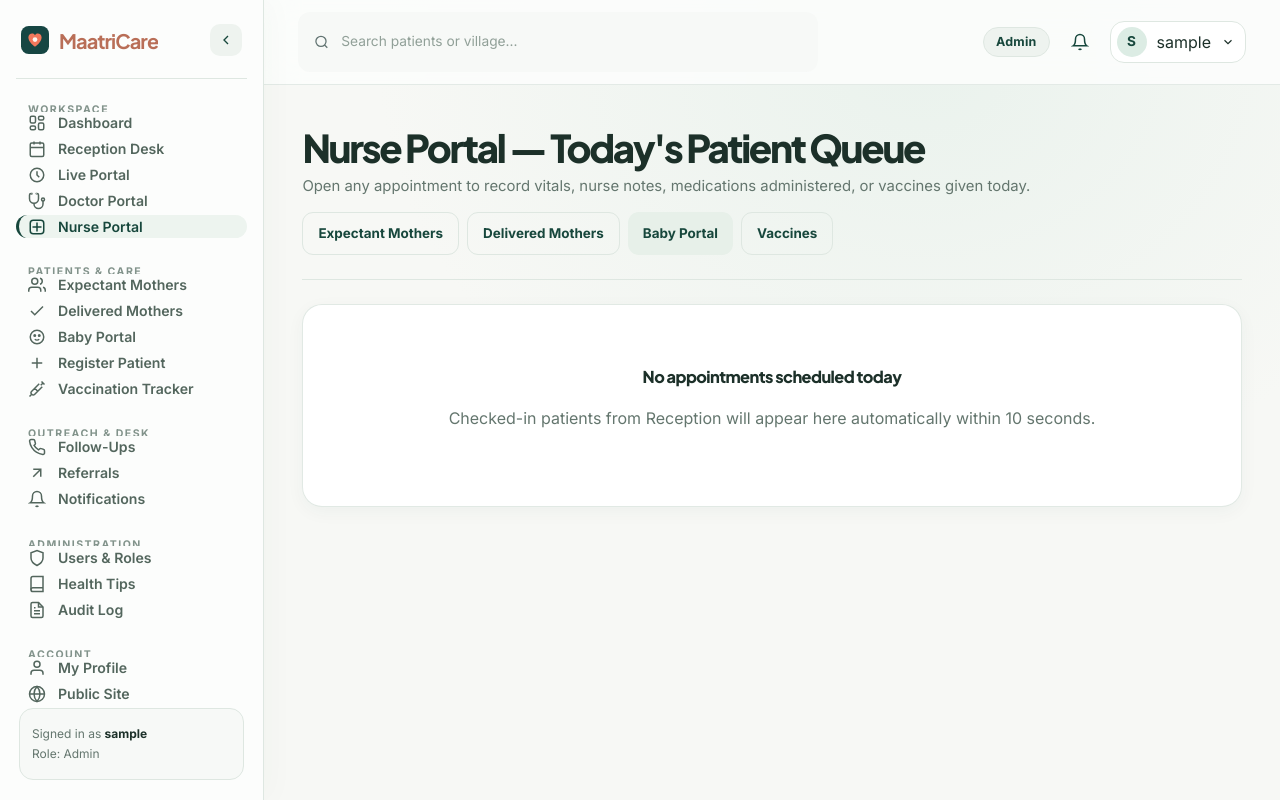
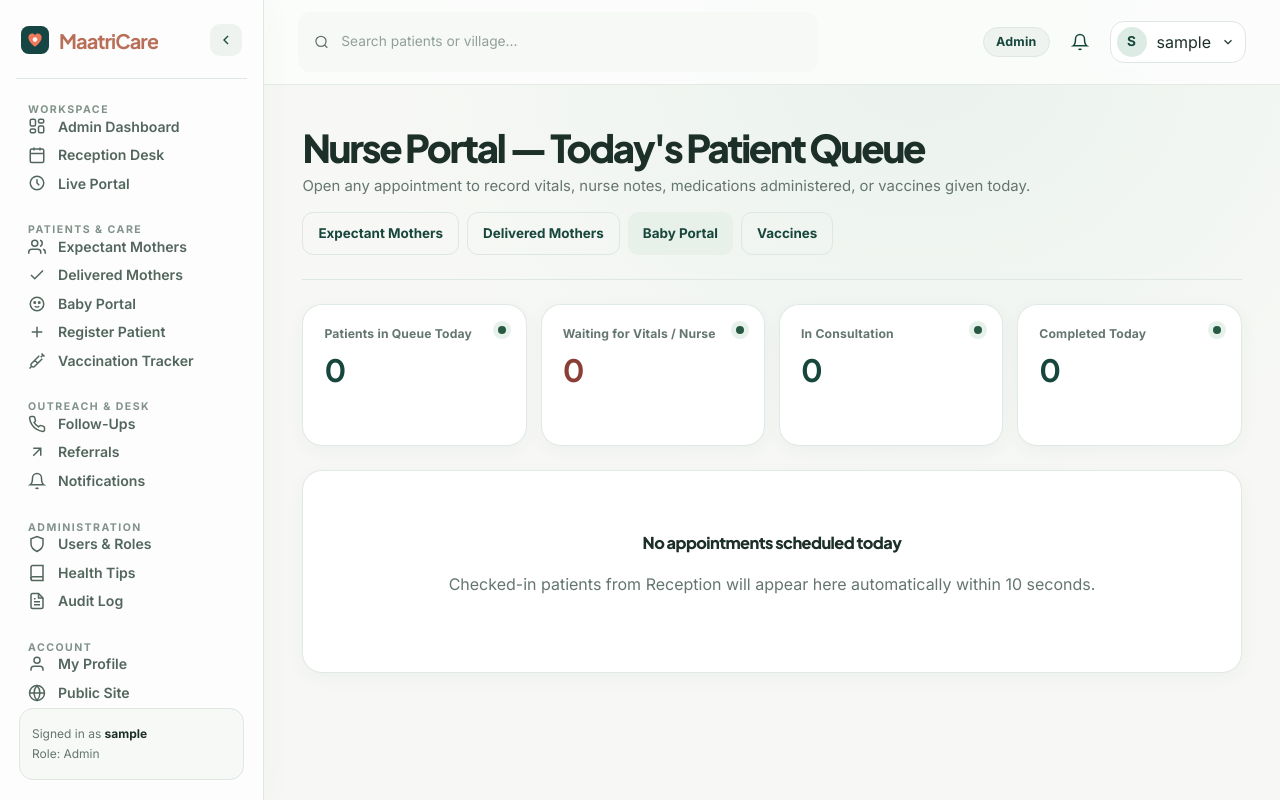
Before and after one commit to KuhuNarangg/MaatriCare, an ASP.NET Core app: page /Nurse in a window 1280 px wide. Run offline with ASP.NET Core 8, Linux system fonts and the light colour scheme; the visitor is signed in with stand-in values (Sample User, id 1); the project's own start-up code is not run, and a stand-in starts its controllers and pages.

Commit message:
Isolate role dashboards strictly per profile (Admin, Doctor, Nurse, Receptionist, Mother)

```diff
--- a/Views/Nurse/Index.cshtml
+++ b/Views/Nurse/Index.cshtml
@@ -23,6 +23,13 @@
     @TempData["Success"]
   </div>
 }
+
+<div class="kpi-grid">
+  <div class="kpi-card"><span class="kpi-label">Patients in Queue Today</span><span class="kpi-val">@Model.Count</span></div>
+  <div class="kpi-card"><span class="kpi-label">Waiting for Vitals / Nurse</span><span class="kpi-val accent">@Model.Count(a => a.Status == "Waiting")</span></div>
+  <div class="kpi-card"><span class="kpi-label">In Consultation</span><span class="kpi-val">@Model.Count(a => a.Status == "In Consultation")</span></div>
+  <div class="kpi-card"><span class="kpi-label">Completed Today</span><span class="kpi-val">@Model.Count(a => a.Status == "Attended")</span></div>
+</div>
 
 <div class="card">
   <div id="nurseQueueContainer">
--- a/Views/Shared/_Layout.cshtml
+++ b/Views/Shared/_Layout.cshtml
@@ -43,11 +43,32 @@
       </div>
 
       <div class="nav-section">Workspace</div>
-      @if (role is Roles.Admin or Roles.Mother)
+      @if (role == Roles.Admin)
       {
-        <a class="side-link @(ctrl == "Home" ? "active" : "")" asp-controller="Home" asp-action="Index" title="Dashboard">
+        <a class="side-link @(ctrl == "Home" ? "active" : "")" asp-controller="Home" asp-action="Index" title="Admin Dashboard">
           <svg width="18" height="18" viewBox="0 0 24 24" fill="none" stroke="currentColor" stroke-width="2"><rect x="3" y="3" width="7" height="9" rx="2"/><rect x="14" y="3" width="7" height="5" rx="2"/><rect x="14" y="12" width="7" height="9" rx="2"/><rect x="3" y="16" width="7" height="5" rx="2"/></svg>
-          <span class="side-label">Dashboard</span>
+          <span class="side-label">Admin Dashboard</span>
+        </a>
+      }
+      @if (role == Roles.Mother)
+      {
+        <a class="side-link @(ctrl == "Home" ? "active" : "")" asp-controller="Home" asp-action="Index" title="My Dashboard">
+          <svg width="18" height="18" viewBox="0 0 24 24" fill="none" stroke="currentColor" stroke-width="2"><rect x="3" y="3" width="7" height="9" rx="2"/><rect x="14" y="3" width="7" height="5" rx="2"/><rect x="14" y="12" width="7" height="9" rx="2"/><rect x="3" y="16" width="7" height="5" rx="2"/></svg>
+          <span class="side-label">My Dashboard</span>
+        </a>
+      }
+      @if (role == Roles.Doctor)
+      {
+        <a class="side-link @(ctrl == "Doctor" ? "active" : "")" asp-controller="Doctor" asp-action="Index" title="Doctor Portal">
+          <svg width="18" height="18" viewBox="0 0 24 24" fill="none" stroke="currentColor" stroke-width="2"><path d="M4.8 2.3A.3.3 0 1 0 5 2H4a2 2 0 0 0-2 2v5a6 6 0 0 0 6 6v0a6 6 0 0 0 6-6V4a2 2 0 0 0-2-2h-1a.2.2 0 1 0 .3.3"/><path d="M8 15v1a6 6 0 0 0 6 6v0a6 6 0 0 0 6-6v-4"/><circle cx="20" cy="10" r="2"/></svg>
+          <span class="side-label">Doctor Portal</span>
+        </a>
+      }
+      @if (role == Roles.Nurse)
+      {
+        <a class="side-link @(ctrl == "Nurse" ? "active" : "")" asp-controller="Nurse" asp-action="Index" title="Nurse Portal">
+          <svg width="18" height="18" viewBox="0 0 24 24" fill="none" stroke="currentColor" stroke-width="2"><path d="M12 6v12M6 12h12"/><rect x="3" y="3" width="18" height="18" rx="4"/></svg>
+          <span class="side-label">Nurse Portal</span>
         </a>
       }
       @if (PermissionService.CanScheduleAppointments(User))
@@ -62,20 +83,6 @@
         <a class="side-link @(ctrl == "LivePortal" ? "active" : "")" asp-controller="LivePortal" asp-action="Index" title="Live Portal">
           <svg width="18" height="18" viewBox="0 0 24 24" fill="none" stroke="currentColor" stroke-width="2"><circle cx="12" cy="12" r="9"/><path d="M12 7v5l3 3"/></svg>
           <span class="side-label">Live Portal</span>
-        </a>
-      }
-      @if (role is Roles.Admin or Roles.Doctor)
-      {
-        <a class="side-link @(ctrl == "Doctor" ? "active" : "")" asp-controller="Doctor" asp-action="Index" title="Doctor Portal">
-          <svg width="18" height="18" viewBox="0 0 24 24" fill="none" stroke="currentColor" stroke-width="2"><path d="M4.8 2.3A.3.3 0 1 0 5 2H4a2 2 0 0 0-2 2v5a6 6 0 0 0 6 6v0a6 6 0 0 0 6-6V4a2 2 0 0 0-2-2h-1a.2.2 0 1 0 .3.3"/><path d="M8 15v1a6 6 0 0 0 6 6v0a6 6 0 0 0 6-6v-4"/><circle cx="20" cy="10" r="2"/></svg>
-          <span class="side-label">Doctor Portal</span>
-        </a>
-      }
-      @if (role is Roles.Admin or Roles.Nurse)
-      {
-        <a class="side-link @(ctrl == "Nurse" ? "active" : "")" asp-controller="Nurse" asp-action="Index" title="Nurse Portal">
-          <svg width="18" height="18" viewBox="0 0 24 24" fill="none" stroke="currentColor" stroke-width="2"><path d="M12 6v12M6 12h12"/><rect x="3" y="3" width="18" height="18" rx="4"/></svg>
-          <span class="side-label">Nurse Portal</span>
         </a>
       }
 
--- a/Views/Shared/_PublicLayout.cshtml
+++ b/Views/Shared/_PublicLayout.cshtml
@@ -2,6 +2,7 @@
 @{
     var currentAction = ViewContext.RouteData.Values["action"]?.ToString() ?? "";
     var isLoggedIn = User.Identity?.IsAuthenticated == true;
+    var (dashAct, dashCtrl) = PermissionService.GetLandingRoute(PermissionService.GetRole(User));
 }
 <!DOCTYPE html>
 <html lang="en">
@@ -39,7 +40,7 @@
       <div class="nav-actions">
         @if (isLoggedIn)
         {
-          <a class="btn btn-teal" asp-controller="Home" asp-action="Index">Go to dashboard</a>
+          <a class="btn btn-teal" asp-controller="@dashCtrl" asp-action="@dashAct">Go to dashboard</a>
         }
         else
         {
```
Also changed, not shown: Controllers/HomeController.cs (+8 -3 lines), Views/Doctor/Index.cshtml (+7 -0 lines).
